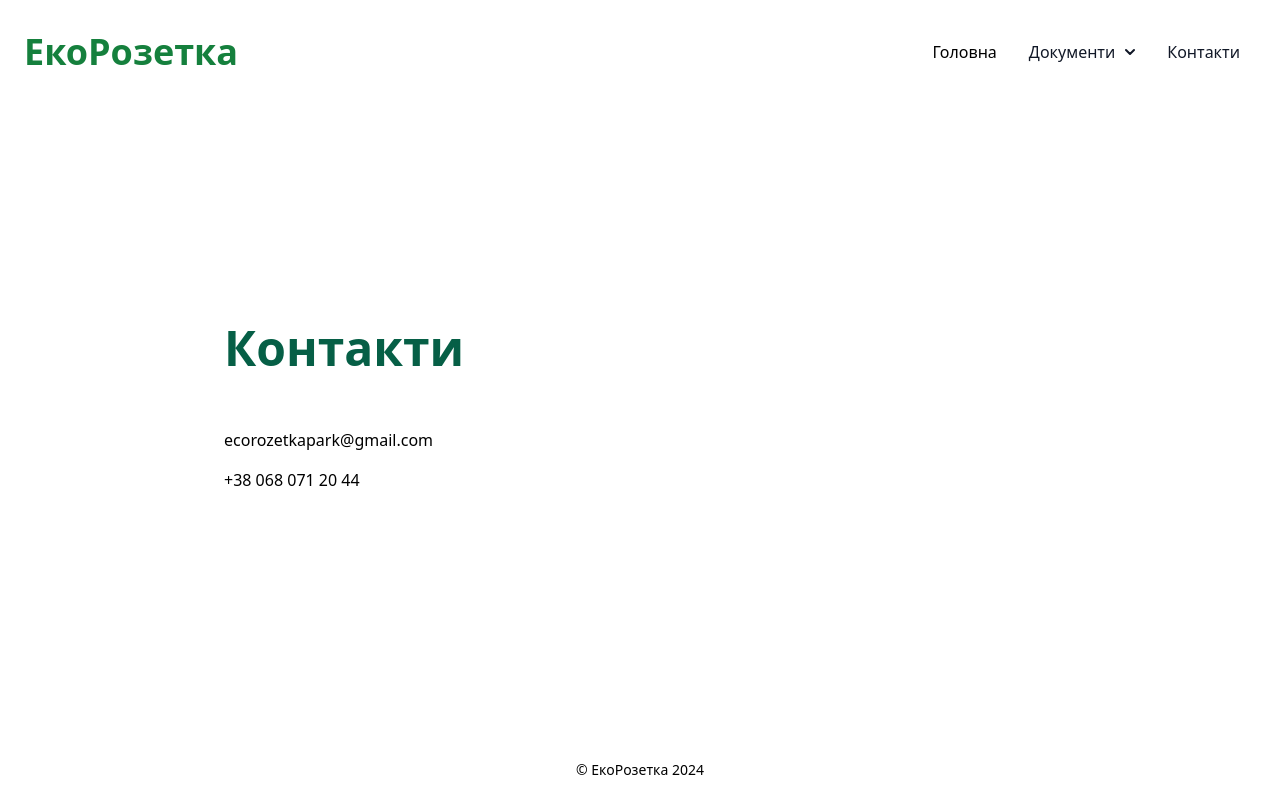
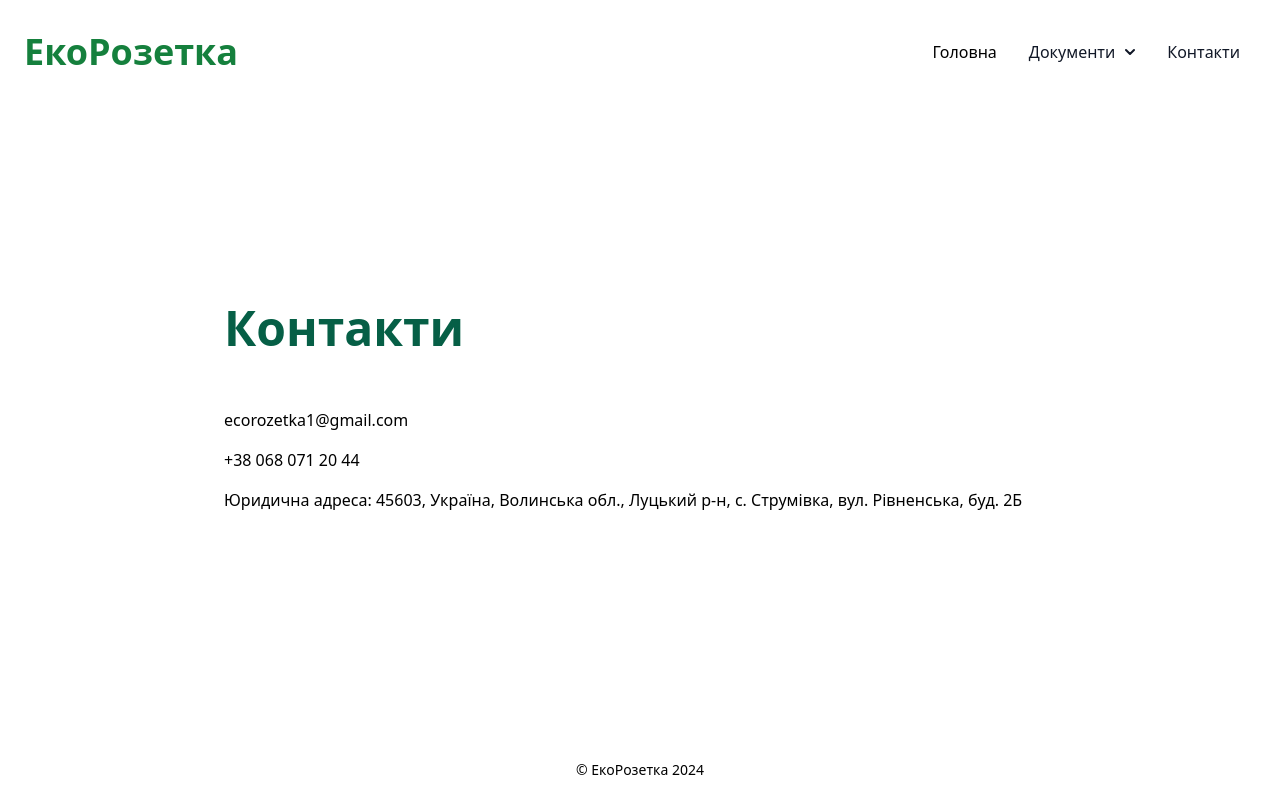
Before and after one commit to artemboyko43/ecorozetka-angular, an Angular app: page /contacts in a window 1280 px wide. Built offline with nearby package versions, Linux system fonts and the light colour scheme.

Commit message:
Update contact information

```diff
--- a/src/app/contacts/contacts.component.html
+++ b/src/app/contacts/contacts.component.html
@@ -2,7 +2,8 @@
 	<!--Main-->
 	<div class="pt-0 md:pt-0 md:px-24 mx-auto flex flex-wrap flex-col md:flex-row items-center w-4/5">
         <div class="w-full pb-8"><h1 class="my-4 text-3xl md:text-5xl text-emerald-800 font-bold leading-tight text-center md:text-left slide-in-bottom-h1">Контакти</h1></div>
-        <div class="w-full py-2 text-center md:text-left"><p><a href="mailto:ecorozetkapark@gmail.com">ecorozetkapark&#64;gmail.com</a></p></div>
+        <div class="w-full py-2 text-center md:text-left"><p><a href="mailto:ecorozetka1@gmail.com">ecorozetka1&#64;gmail.com</a></p></div>
         <div class="w-full py-2 text-center md:text-left"><p>+38 068 071 20 44</p></div>
+        <div class="w-full py-2 text-center md:text-left"><p>Юридична адреса: 45603, Україна, Волинська обл., Луцький р-н, с. Струмівка, вул. Рівненська, буд. 2Б</p></div>
     </div>
 </div>
--- a/src/app/home/home.component.html
+++ b/src/app/home/home.component.html
@@ -170,8 +170,9 @@
         <h2 class="mb-8 text-2xl text-green-800 font-bold">
             Контакти
         </h2>
-        <div class="w-full py-2 text-center "><p><a href="mailto:ecorozetkapark@gmail.com">ecorozetkapark&#64;gmail.com</a></p></div>
+        <div class="w-full py-2 text-center "><p><a href="mailto:ecorozetka1@gmail.com">ecorozetka1&#64;gmail.com</a></p></div>
         <div class="w-full py-2 text-center "><p>+38 068 071 20 44</p></div>
+        <div class="w-full py-2 text-center "><p>Юридична адреса: 45603, Україна, Волинська обл., Луцький р-н, с. Струмівка, вул. Рівненська, буд. 2Б</p></div>
         </div>
     </div>
 </div>
```
